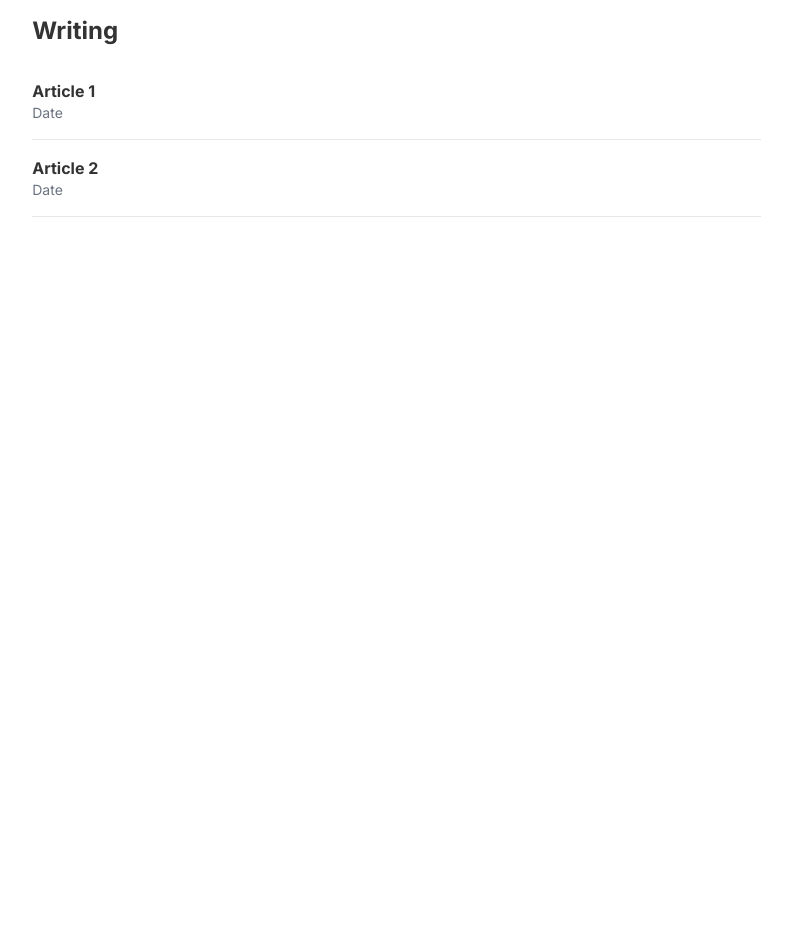
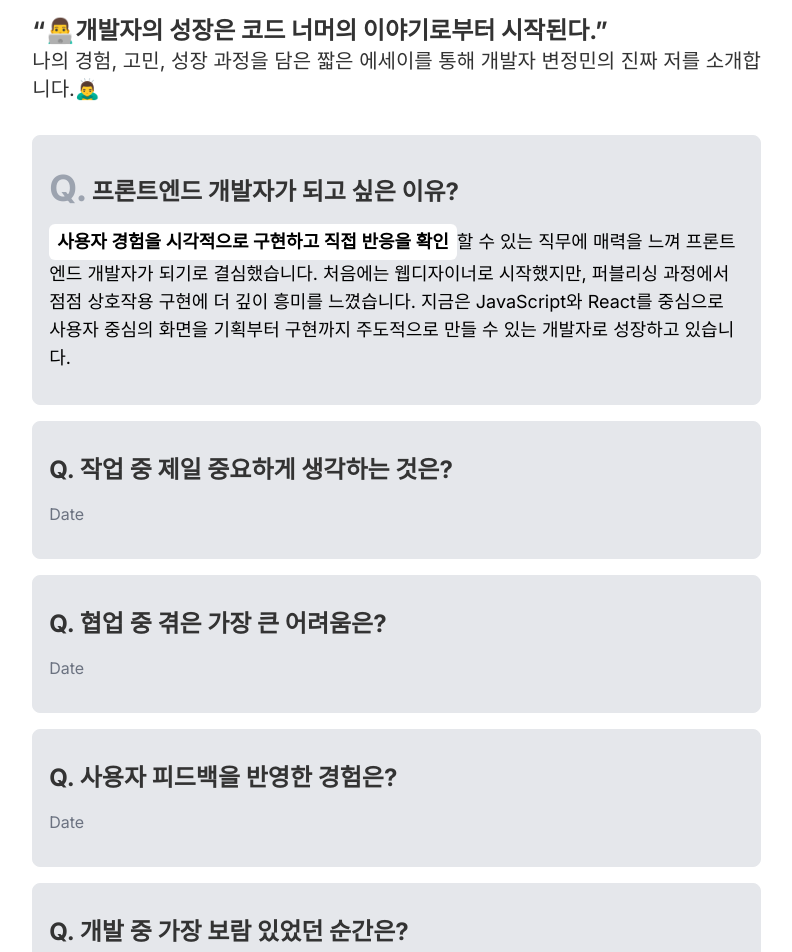
Before and after one commit to jeongminDev/my-portfolio, a Next.js app: page / in a window 1280 px wide. Shown: the part 3220-4172 px from the top of the page, without its empty margins (415-1207 px from the left). Built offline with nearby package versions, Linux system fonts and the light colour scheme.

Commit message:
[FEAT] 인터뷰 가닥 잡기

```diff
--- a/src/app/layout.tsx
+++ b/src/app/layout.tsx
@@ -11,6 +11,8 @@ export const metadata: Metadata = {
   title: 'JeongMin Portfolio',
   description: '프론트엔드 개발자 변정민의 포트폴리오입니다.',
 };
+
+// TODO : font 고민
 
 export default function RootLayout({
   children,
--- a/src/components/WritingSection.tsx
+++ b/src/components/WritingSection.tsx
@@ -23,16 +23,69 @@ const WritingSection = () => {
       viewport={{ once: false, amount: 0.3 }}
       variants={containerVariants}
     >
-      <h2 className="text-2xl font-bold mb-8">Writing</h2>
+      <div className="text-xl mb-8">
+        <strong className="font-bold text-2xl">
+          “👨‍💻개발자의 성장은 코드 너머의 이야기로부터 시작된다.”
+        </strong>
+        <br />
+        나의 경험, 고민, 성장 과정을 담은 짧은 에세이를 통해 개발자 변정민의
+        진짜 저를 소개합니다.🙇‍♂️
+      </div>
       <motion.div className="space-y-4" variants={containerVariants}>
-        {/* Add your writing items here */}
-        <motion.div className="border-b pb-4" variants={itemVariants}>
-          <h3 className="font-bold">Article 1</h3>
-          <p className="text-sm text-gray-500">Date</p>
+        <motion.div
+          className="border py-8 px-4 rounded-lg bg-gray-200"
+          variants={itemVariants}
+        >
+          <h3 className="font-bold mb-4 text-2xl flex items-end gap-x-1">
+            <span className="text-4xl text-gray-400">Q.</span> 프론트엔드
+            개발자가 되고 싶은 이유?
+          </h3>
+          <p className="text-lg text-black">
+            <span className="inline-block px-2 py-1 rounded-md bg-white font-semibold">
+              사용자 경험을 시각적으로 구현하고 직접 반응을 확인
+            </span>
+            할 수 있는 직무에 매력을 느껴 프론트엔드 개발자가 되기로
+            결심했습니다. 처음에는 웹디자이너로 시작했지만, 퍼블리싱 과정에서
+            점점 상호작용 구현에 더 깊이 흥미를 느꼈습니다. 지금은 JavaScript와
+            React를 중심으로 사용자 중심의 화면을 기획부터 구현까지 주도적으로
+            만들 수 있는 개발자로 성장하고 있습니다.
+          </p>
         </motion.div>
-        <motion.div className="border-b pb-4" variants={itemVariants}>
-          <h3 className="font-bold">Article 2</h3>
-          <p className="text-sm text-gray-500">Date</p>
+        <motion.div
+          className="border py-8 px-4 rounded-lg bg-gray-200"
+          variants={itemVariants}
+        >
+          <h3 className="font-bold mb-4 text-2xl">
+            Q. 작업 중 제일 중요하게 생각하는 것은?
+          </h3>
+          <p className="text-base text-gray-500">Date</p>
+        </motion.div>
+        <motion.div
+          className="border py-8 px-4 rounded-lg bg-gray-200"
+          variants={itemVariants}
+        >
+          <h3 className="font-bold mb-4 text-2xl">
+            Q. 협업 중 겪은 가장 큰 어려움은?
+          </h3>
+          <p className="text-base text-gray-500">Date</p>
+        </motion.div>
+        <motion.div
+          className="border py-8 px-4 rounded-lg bg-gray-200"
+          variants={itemVariants}
+        >
+          <h3 className="font-bold mb-4 text-2xl">
+            Q. 사용자 피드백을 반영한 경험은?
+          </h3>
+          <p className="text-base text-gray-500">Date</p>
+        </motion.div>
+        <motion.div
+          className="border py-8 px-4 rounded-lg bg-gray-200"
+          variants={itemVariants}
+        >
+          <h3 className="font-bold mb-4 text-2xl">
+            Q. 개발 중 가장 보람 있었던 순간은?
+          </h3>
+          <p className="text-base text-gray-500">Date</p>
         </motion.div>
       </motion.div>
     </motion.section>
```
